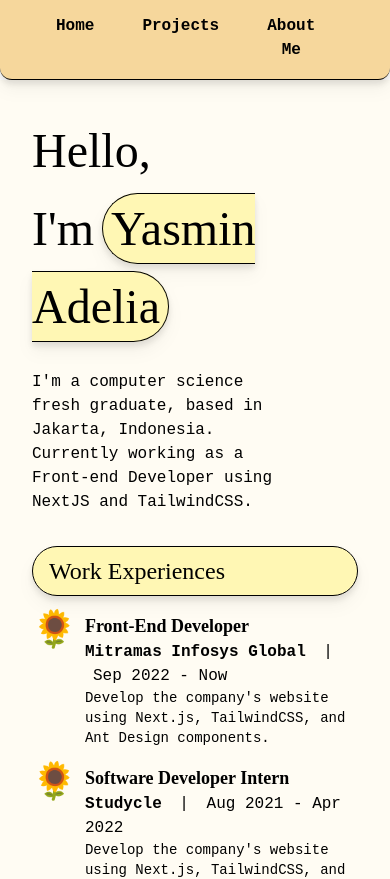
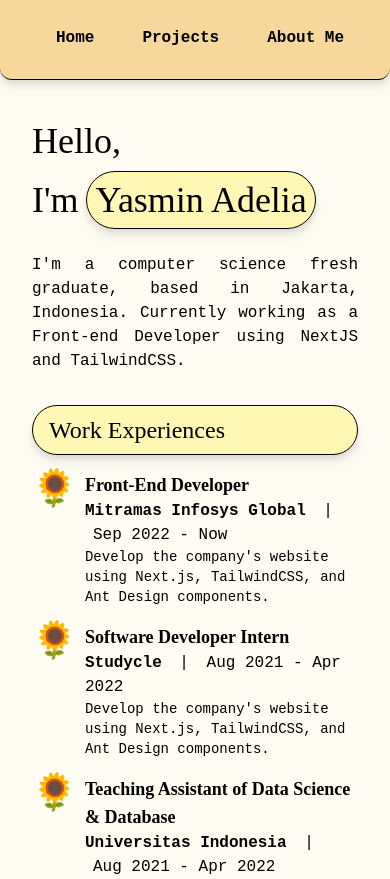
Before and after one commit to yasminadelia/personal-web2023, a Next.js app: page / in a window 390 px wide. Shown: the top 879 px of the page. Built offline with nearby package versions, Linux system fonts and the light colour scheme.

Commit message:
style: edit in several components and pages

```diff
--- a/src/components/CardProject.jsx
+++ b/src/components/CardProject.jsx
@@ -7,15 +7,15 @@ import LinkIcon from "../assets/images/icon-link.svg";
 const CardProject = ({ title, date, desc, tools, webLink, repoLink }) => {
   return (
     <li
-      className="bg-transparent rounded-[20px] drop-shadow-lg
-        transition ease-in-out duration-300 h-80
-        border-b-8 border-r-8 border-transparent hover:border-black"
+      className="h-80 rounded-[20px] border-b-8
+        border-r-8 border-transparent bg-transparent drop-shadow-lg
+        transition duration-300 ease-in-out hover:border-black"
     >
-      <div className="border rounded-xl h-full">
-        <Link href={"/projects"} className="text-black hover:text-black">
+      <div className="h-full rounded-xl border">
+        <Link href={"#"} className="text-black hover:text-black">
           {/* <img></img> */}
-          <div className="bg-white h-1/2 rounded-t-xl"></div>
-          <div className="bg-theme4 rounded-b-xl p-2 space-y-2 border-t h-1/2">
+          <div className="h-1/2 rounded-t-xl bg-white"></div>
+          <div className="h-1/2 space-y-2 rounded-b-xl border-t bg-theme4 p-2">
             <div className="flex flex-row justify-between ">
               <div className="flex flex-row items-end space-x-3">
                 <h3 className="text-lg font-bold">{title}</h3>
--- a/src/components/home/SkillSection.jsx
+++ b/src/components/home/SkillSection.jsx
@@ -13,7 +13,7 @@ import PostgreLogo from "../../assets/images/logo-postgresql.svg";
 const SkillSection = () => {
   return (
     <section className="z-10 mb-8">
-      <h2 className="my-4 rounded-full border bg-theme2 py-2 px-4 text-2xl drop-shadow-lg">
+      <h2 className="my-8 rounded-full border bg-theme2 py-2 px-4 text-2xl drop-shadow-lg">
         Skills
       </h2>
       {/* <ul className="pl-8 mb-4 list-disc">
--- a/src/components/layout/Header.jsx
+++ b/src/components/layout/Header.jsx
@@ -3,11 +3,14 @@ import React from "react";
 
 const Header = () => {
   return (
-    <nav className="h-20 px-12 flex items-center bg-theme3 rounded-b-xl border-b drop-shadow-lg border-black">
-      <ul className="grid grid-flow-col justify-left">
+    <nav className="flex h-20 items-center rounded-b-xl border-b border-black bg-theme3 px-12 drop-shadow-lg">
+      <ul className="justify-left grid grid-flow-col">
         {links.map(({ label, href }) => (
-          <li key={label} className="button-default mr-7">
-            <Link href={href} className="text-black hover:text-black">
+          <li key={label} className="button-default mr-7 whitespace-nowrap">
+            <Link
+              href={href}
+              className="text-black no-underline hover:text-black hover:no-underline"
+            >
               {label}
             </Link>
           </li>
--- a/src/pages/index.jsx
+++ b/src/pages/index.jsx
@@ -17,14 +17,14 @@ export default function Home() {
       </Head>
 
       <main className="main">
-        <h1 className="text-gray-100 text-[3rem] mb-6 leading-relaxed z-10">
+        <h1 className="text-gray-100 z-10 mb-6 text-4xl leading-relaxed md:text-[3rem]">
           Hello, <br /> I&apos;m
-          <span className="p-2 m-2 bg-theme2 rounded-full border drop-shadow-lg">
+          <span className="m-2 rounded-full border bg-theme2 p-2 drop-shadow-lg">
             Yasmin Adelia
           </span>
         </h1>
 
-        <p className="w-3/4 z-10">
+        <p className="z-10 text-justify md:w-3/4">
           I&apos;m a computer science fresh graduate, based in Jakarta,
           Indonesia. Currently working as a Front-end Developer using NextJS and
           TailwindCSS.
--- a/src/pages/projects.jsx
+++ b/src/pages/projects.jsx
@@ -16,16 +16,16 @@ const Projects = () => {
       </Head>
 
       <main className="main">
-        <h1 className="text-gray-100 text-[2rem] mb-6 leading-relaxed">
+        <h1 className="text-gray-100 mb-6 text-[2rem] leading-relaxed">
           Projects
         </h1>
 
-        <p className="w-3/4">
+        <p className="md:w-3/4">
           Here are some of the projects that I have done in university courses,
           internship, work, and personal projects.
         </p>
 
-        <ul className="grid grid-cols-3 gap-4 mt-10">
+        <ul className="mt-10 grid gap-4 md:grid-cols-3">
           {projects.map(({ title, date, desc, tools, webLink, repoLink }) => (
             <CardProject
               key={title}
@@ -66,7 +66,7 @@ const projects = [
     title: "MatkulPanda",
     date: "2020",
     desc: "Website used for read and give testimonies on courses in Fasilkom UI",
-    tools: "HTML, CSS, Django",
+    tools: "HTML, CSS, Bootstrap, Django",
     webLink: "/",
     repoLink: "/",
   },
--- a/src/styles/globals.css
+++ b/src/styles/globals.css
@@ -18,12 +18,12 @@ body {
 }
 
 a {
-  text-decoration: none;
+  text-decoration: underline;
   @apply text-theme5
 }
 
 a:hover {
-  text-decoration: none;
+  text-decoration: underline;
   @apply text-theme4
 }
 
```
Also changed, not shown: src/pages/about.jsx (+5 -5 lines).
